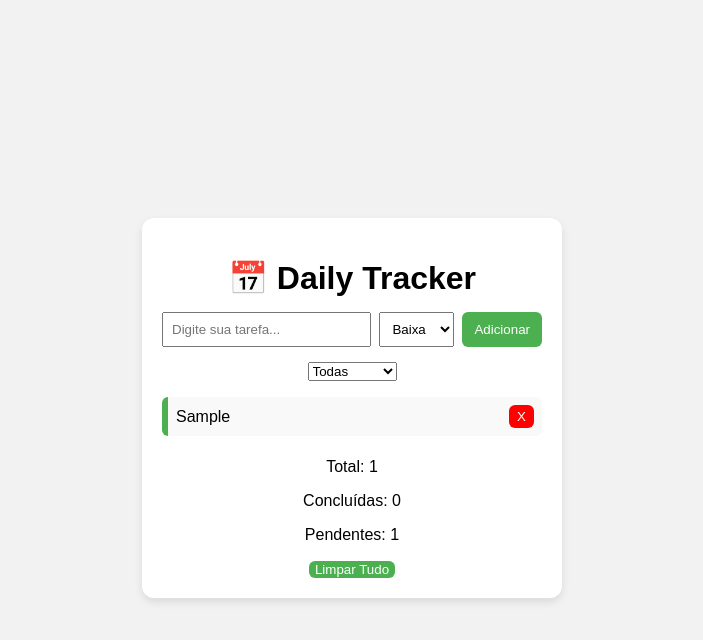
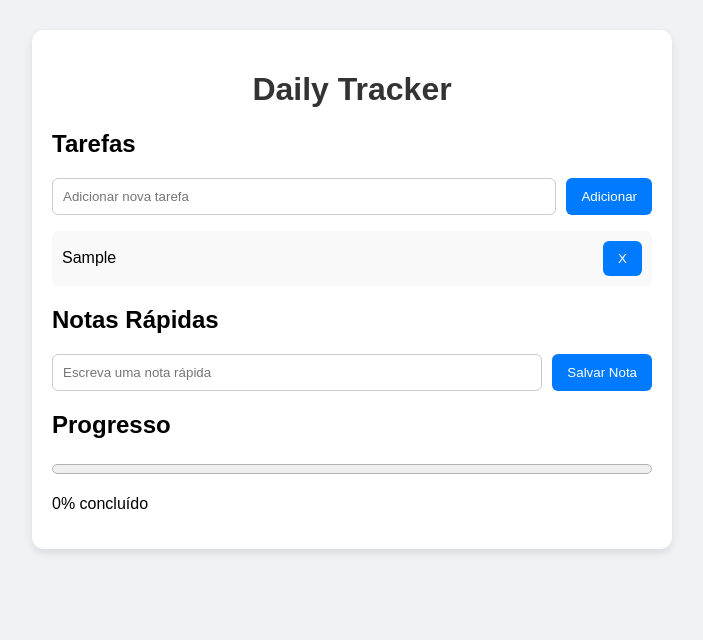
Before and after one commit to leandro-01/daily-tracker, a plain HTML site: page index.html in a window 1280 px wide. Both pictures are taken after typing "Sample" into the empty fields and a click on the button "Adicionar". Shown: the whole page, without its empty margins (288-991 px from the left). Drawn offline with Linux system fonts and the light colour scheme.

Commit message:
Adicionado sistema de notas rápidas com salvamento no localStorage

```diff
--- a/index.html
+++ b/index.html
@@ -8,37 +8,32 @@
 </head>
 <body>
   <div class="app-container">
-    <h1>📅 Daily Tracker</h1>
+    <h1>Daily Tracker</h1>
 
-    <div class="input-section">
-      <input type="text" id="taskInput" placeholder="Digite sua tarefa...">
-      <select id="prioritySelect">
-        <option value="baixa">Baixa</option>
-        <option value="media">Média</option>
-        <option value="alta">Alta</option>
-      </select>
-      <button id="addTaskBtn">Adicionar</button>
+    <div class="tracker-section">
+      <h2>Tarefas</h2>
+      <div class="input-group">
+        <input type="text" id="taskInput" placeholder="Adicionar nova tarefa">
+        <button id="addTaskBtn">Adicionar</button>
+      </div>
+      <ul id="taskList"></ul>
     </div>
 
-    <div class="filter-section">
-      <select id="filterTasks">
-        <option value="all">Todas</option>
-        <option value="completed">Concluídas</option>
-        <option value="pending">Pendentes</option>
-      </select>
+    <div class="tracker-section">
+      <h2>Notas Rápidas</h2>
+      <div class="input-group">
+        <input type="text" id="noteInput" placeholder="Escreva uma nota rápida">
+        <button id="addNoteBtn">Salvar Nota</button>
+      </div>
+      <ul id="noteList"></ul>
     </div>
 
-    <ul id="taskList"></ul>
-
-    <div class="stats">
-      <p>Total: <span id="totalTasks">0</span></p>
-      <p>Concluídas: <span id="completedTasks">0</span></p>
-      <p>Pendentes: <span id="pendingTasks">0</span></p>
+    <div class="tracker-section">
+      <h2>Progresso</h2>
+      <progress id="progressBar" value="0" max="100"></progress>
+      <p id="progressText">0% concluído</p>
     </div>
-
-    <button id="clearAll">Limpar Tudo</button>
   </div>
-
   <script src="script.js"></script>
 </body>
 </html>
--- a/script.js
+++ b/script.js
@@ -1,84 +1,107 @@
+document.addEventListener("DOMContentLoaded", () => {
   const taskInput = document.getElementById("taskInput");
   const addTaskBtn = document.getElementById("addTaskBtn");
   const taskList = document.getElementById("taskList");
-const filterTasks = document.getElementById("filterTasks");
-const totalTasks = document.getElementById("totalTasks");
-const completedTasks = document.getElementById("completedTasks");
-const pendingTasks = document.getElementById("pendingTasks");
-const clearAll = document.getElementById("clearAll");
-const prioritySelect = document.getElementById("prioritySelect");
+  const progressBar = document.getElementById("progressBar");
+  const progressText = document.getElementById("progressText");
+
+  const noteInput = document.getElementById("noteInput");
+  const addNoteBtn = document.getElementById("addNoteBtn");
+  const noteList = document.getElementById("noteList");
 
   let tasks = JSON.parse(localStorage.getItem("tasks")) || [];
+  let notes = JSON.parse(localStorage.getItem("notes")) || [];
 
   function renderTasks() {
     taskList.innerHTML = "";
-  let filteredTasks = tasks;
-
-  if (filterTasks.value === "completed") {
-    filteredTasks = tasks.filter(task => task.completed);
-  } else if (filterTasks.value === "pending") {
-    filteredTasks = tasks.filter(task => !task.completed);
-  }
-
-  filteredTasks.forEach((task, index) => {
+    tasks.forEach((task, index) => {
       const li = document.createElement("li");
       li.textContent = task.text;
-    li.classList.add(`priority-${task.priority}`);
       if (task.completed) li.classList.add("completed");
 
       li.addEventListener("click", () => toggleTask(index));
 
-    const deleteBtn = document.createElement("button");
-    deleteBtn.textContent = "X";
-    deleteBtn.classList.add("delete-btn");
-    deleteBtn.addEventListener("click", (e) => {
+      const delBtn = document.createElement("button");
+      delBtn.textContent = "X";
+      delBtn.addEventListener("click", (e) => {
         e.stopPropagation();
         deleteTask(index);
       });
 
-    li.appendChild(deleteBtn);
+      li.appendChild(delBtn);
       taskList.appendChild(li);
     });
+    updateProgress();
+  }
 
-  updateStats();
-  localStorage.setItem("tasks", JSON.stringify(tasks));
+  function renderNotes() {
+    noteList.innerHTML = "";
+    notes.forEach((note, index) => {
+      const li = document.createElement("li");
+      li.textContent = note;
+
+      const delBtn = document.createElement("button");
+      delBtn.textContent = "X";
+      delBtn.addEventListener("click", () => deleteNote(index));
+
+      li.appendChild(delBtn);
+      noteList.appendChild(li);
+    });
   }
 
   function addTask() {
     const text = taskInput.value.trim();
-  const priority = prioritySelect.value;
-  if (text === "") return;
-  tasks.push({ text, completed: false, priority });
+    if (text !== "") {
+      tasks.push({ text, completed: false });
+      localStorage.setItem("tasks", JSON.stringify(tasks));
+      renderTasks();
       taskInput.value = "";
-  renderTasks();
+    }
   }
 
   function toggleTask(index) {
     tasks[index].completed = !tasks[index].completed;
+    localStorage.setItem("tasks", JSON.stringify(tasks));
     renderTasks();
   }
 
   function deleteTask(index) {
     tasks.splice(index, 1);
+    localStorage.setItem("tasks", JSON.stringify(tasks));
     renderTasks();
   }
 
-function updateStats() {
-  totalTasks.textContent = tasks.length;
-  completedTasks.textContent = tasks.filter(t => t.completed).length;
-  pendingTasks.textContent = tasks.filter(t => !t.completed).length;
+  function updateProgress() {
+    if (tasks.length === 0) {
+      progressBar.value = 0;
+      progressText.textContent = "0% concluído";
+      return;
+    }
+    const completedTasks = tasks.filter(t => t.completed).length;
+    const percent = Math.round((completedTasks / tasks.length) * 100);
+    progressBar.value = percent;
+    progressText.textContent = `${percent}% concluído`;
   }
 
-function clearAllTasks() {
-  tasks = [];
-  renderTasks();
+  function addNote() {
+    const text = noteInput.value.trim();
+    if (text !== "") {
+      notes.push(text);
+      localStorage.setItem("notes", JSON.stringify(notes));
+      renderNotes();
+      noteInput.value = "";
+    }
+  }
+
+  function deleteNote(index) {
+    notes.splice(index, 1);
+    localStorage.setItem("notes", JSON.stringify(notes));
+    renderNotes();
   }
 
   addTaskBtn.addEventListener("click", addTask);
-taskInput.addEventListener("keypress", (e) => {
-  if (e.key === "Enter") addTask();
-});
-filterTasks.addEventListener("change", renderTasks);
-clearAll.addEventListener("click", clearAllTasks);
+  addNoteBtn.addEventListener("click", addNote);
 
   renderTasks();
+  renderNotes();
+});
--- a/style.css
+++ b/style.css
@@ -1,61 +1,64 @@
 body {
   font-family: Arial, sans-serif;
-  background: #f2f2f2;
-  display: flex;
-  justify-content: center;
-  align-items: center;
-  height: 100vh;
+  background: #f0f2f5;
+  margin: 0;
+  padding: 0;
 }
 
 .app-container {
+  max-width: 600px;
+  margin: 30px auto;
   background: #fff;
   padding: 20px;
   border-radius: 12px;
-  box-shadow: 0 4px 8px rgba(0,0,0,0.1);
-  width: 380px;
-  text-align: center;
+  box-shadow: 0 4px 10px rgba(0,0,0,0.1);
 }
 
 h1 {
-  margin-bottom: 15px;
+  text-align: center;
+  color: #333;
 }
 
-.input-section {
-  display: flex;
-  gap: 8px;
-  margin-bottom: 15px;
+.tracker-section {
+  margin-top: 20px;
 }
 
-.input-section input {
-  flex: 1;
-  padding: 8px;
+.input-group {
+  display: flex;
+  gap: 10px;
+  margin-bottom: 10px;
 }
 
-.input-section select {
-  padding: 8px;
+input {
+  flex: 1;
+  padding: 10px;
+  border: 1px solid #ccc;
+  border-radius: 6px;
 }
 
-.input-section button {
-  padding: 8px 12px;
+button {
+  padding: 10px 15px;
+  border: none;
+  background: #007bff;
+  color: #fff;
+  border-radius: 6px;
   cursor: pointer;
+  transition: 0.3s;
 }
 
-.filter-section {
-  margin-bottom: 15px;
+button:hover {
+  background: #0056b3;
 }
 
 ul {
   list-style: none;
   padding: 0;
-  max-height: 200px;
-  overflow-y: auto;
-  margin-bottom: 15px;
 }
 
 li {
   background: #f9f9f9;
-  margin-bottom: 6px;
-  padding: 8px;
+  margin-bottom: 8px;
+  padding: 10px;
   border-radius: 6px;
   display: flex;
   justify-content: space-between;
@@ -64,41 +67,10 @@ li {
 
 li.completed {
   text-decoration: line-through;
-  color: gray;
+  color: #888;
 }
 
-.stats {
-  margin-bottom: 15px;
+progress {
+  width: 100%;
+  height: 20px;
 }
-
-button {
-  border: none;
-  background: #4CAF50;
-  color: white;
-  border-radius: 6px;
-}
-
-button:hover {
-  background: #45a049;
-}
-
-.delete-btn {
-  background: red;
-  color: white;
-  border: none;
-  padding: 4px 8px;
-  border-radius: 6px;
-  cursor: pointer;
-}
-
-.priority-baixa {
-  border-left: 6px solid #4CAF50;
-}
-
-.priority-media {
-  border-left: 6px solid #FFC107;
-}
-
-.priority-alta {
-  border-left: 6px solid #F44336;
-}
```
Lines whose indentation alone changed are shown as unchanged.
